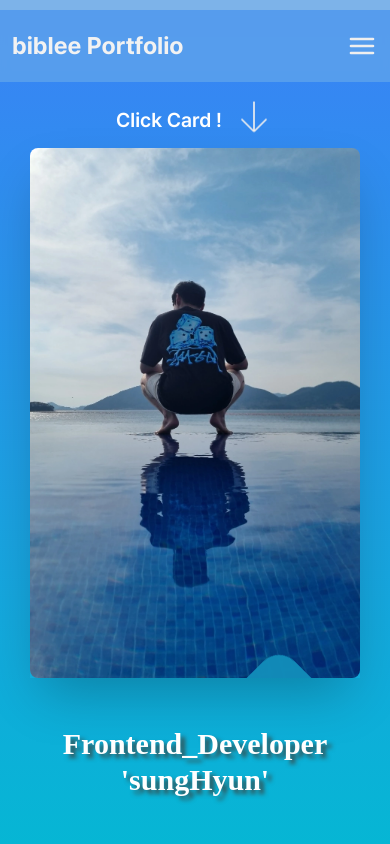
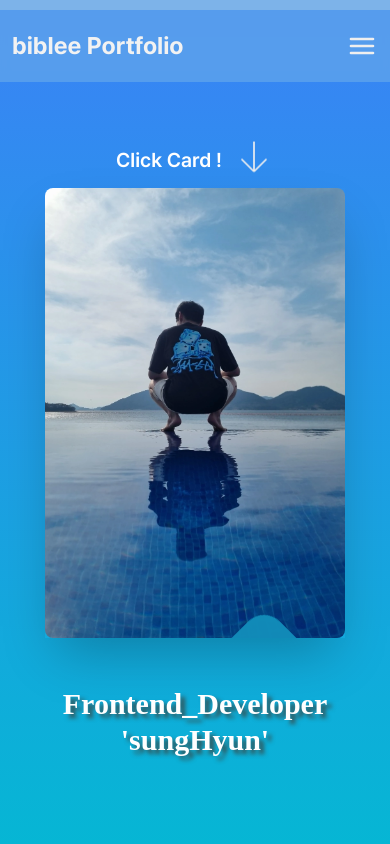
Before and after one commit to sunghyun-biblee/MyPortfolio, a React (Create React App) app: page /ClassHub in a window 390 px wide. Shown: the top 844 px of the page. Built offline with nearby package versions, Linux system fonts and the light colour scheme.

Commit message:
수정: 텍스트 수정 및 flipCard 반응형 수정

```diff
--- a/src/components/aboutme/IntroduceTwo.tsx
+++ b/src/components/aboutme/IntroduceTwo.tsx
@@ -49,7 +49,7 @@ export const IntroduceTwo = ({ value }: IIntroduce) => {
           <div className="flex justify-center">
             <div
               className=" animate-introPopUp-profileImg mysm:mt-[50px] lg:mt-[0px]
-                opacity-0 w-[330px] h-[530px] relative
+                opacity-0 md:w-[330px] md:h-[530px] relative mysm:w-[300px] mysm:h-[450px]
                  flex justify-center items-center cursor-pointer"
               id="img-inner"
               onClick={handleImgClick}
@@ -88,13 +88,13 @@ export const IntroduceTwo = ({ value }: IIntroduce) => {
                     </Li>
 
                     <li className="h-[2px] bg-[#efefef] my-5"></li>
-                    <Li className="flex justify-between ">
+                    <Li className="flex justify-between md:text-base mysm:text-sm">
                       <span>정보처리산업기사</span>
                       <GraySpan>2022.06</GraySpan>
                     </Li>
 
                     <Li>
-                      <span className="inline-block pb-1 tracking-tight">
+                      <span className="inline-block pb-1 tracking-tight md:text-base mysm:text-sm">
                         멀티캠퍼스 웹 개발자 수료 &nbsp;
                         <span className="text-xs text-yellow-300">
                           개인 최우수
@@ -115,11 +115,13 @@ export const IntroduceTwo = ({ value }: IIntroduce) => {
                           sunghyun543@gmail.com
                         </span> */}
                       <div className="flex flex-col items-center">
-                        <span className="tracking-wide text-lg">KakaoQR</span>
+                        <span className="tracking-wide md:text-lg mysm:text-base">
+                          KakaoQR
+                        </span>
                         <img
                           src={MyQR}
                           alt="QRcode"
-                          className="w-[80px] h-[80px]"
+                          className="md:w-[80px] md:h-[80px] mysm:w-[70px] mysm:h-[70px]"
                         />
                       </div>
                     </li>
@@ -148,6 +150,9 @@ export const IntroduceTwo = ({ value }: IIntroduce) => {
 };
 const Li = styled.li`
   padding: 0.7rem 0px;
+  @media screen and (min-width: 375px) and (max-width: 767px) {
+    padding: 0.4rem 0px;
+  }
 `;
 const GraySpan = styled.span`
   color: rgb(209 213 219);
--- a/src/data/DetailDatas/ClassHub.ts
+++ b/src/data/DetailDatas/ClassHub.ts
@@ -91,7 +91,7 @@ export const ClassHubData = {
       trouble:
         "**[문제점]** 로컬에서 작업할 때는 CORS 에러가 발생하지 않았으나, 스프링 시큐리티 및 배포작업을 마치고난 뒤 로컬에서도 `CORS` 에러가 발생",
       serach:
-        "**[중간과정]** 회의 결과, 배포하기 전에는 `Access-Control-Allow-Origin`을 localhost로 설정하여 CORS 오류가 발생하지 않았습니다. 그러나 배포 후에도 동일한 설정을 추가 적용했음에도 불구하고 접근이 허용되지 않았습니다. 또한 스프링 시큐리티가 추가되면서 문제 발생 지점을 찾기 위해서는 `많은 시간이 필요할 것으로 예상`되었습니다.",
+        "**[중간과정]** 회의 결과, 배포하기 전에는 `Access-Control-Allow-Origin`에 localhost를 적용하여 CORS 오류가 발생하지 않았습니다. 그러나 배포 후 동일한 설정을 적용했음에도 불구하고 접근이 허용되지 않았습니다. 또한 스프링 시큐리티가 추가되면서 문제 발생 지점을 찾기 위해 `많은 시간이 필요할 것으로 예상` 된다고 전달 받았습니다.",
       Resolution:
         "**[해결방안]** CORS 오류로 인해 모든 API 호출이 차단되어 아무 작업도 할 수 없는 상황을 해결하기 위해 `http-proxy-middleware` 라이브러리를 사용하여 프록시를 설정하여 CORS 문제를 해결했습니다",
       myThink:
```
